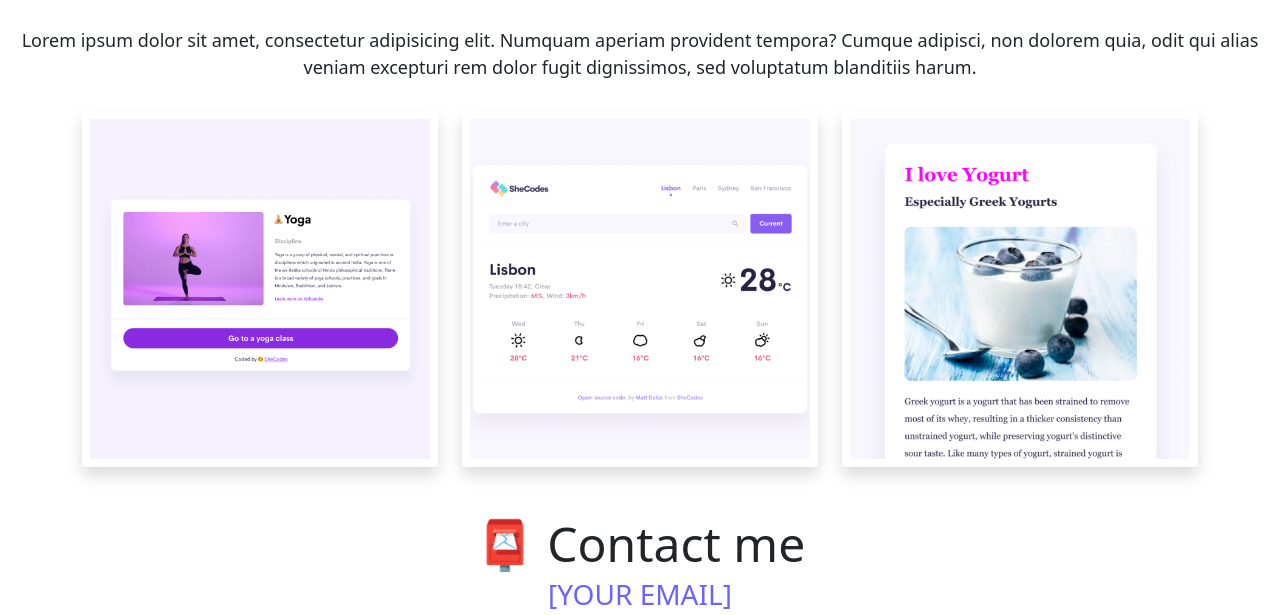
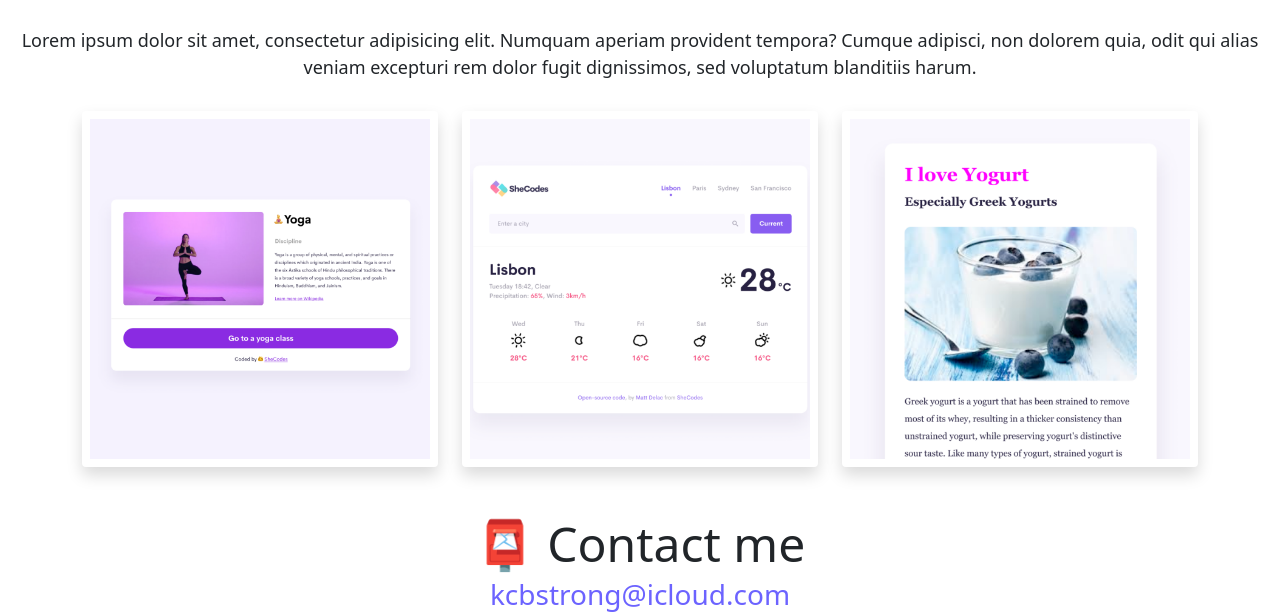
Before and after one commit to kcystrng/portfolio, a website: page about.html in a window 1280 px wide. Shown: the part 247-862 px from the top of the page. Drawn offline with nearby package versions, Linux system fonts and the light colour scheme.

Commit message:
added email to contact

```diff
--- a/about.html
+++ b/about.html
@@ -85,7 +85,9 @@
     </div>
     <div id="contact" class="mt-5">
       <h2 class="text-center">📮 Contact me</h2>
-      <a href="mailto:[YOUR EMAIL]" class="email-link"> [YOUR EMAIL] </a>
+      <a href="mailto:kcbstrong@icloud.com" class="email-link">
+        kcbstrong@icloud.com
+      </a>
     </div>
   </body>
 </html>
```
